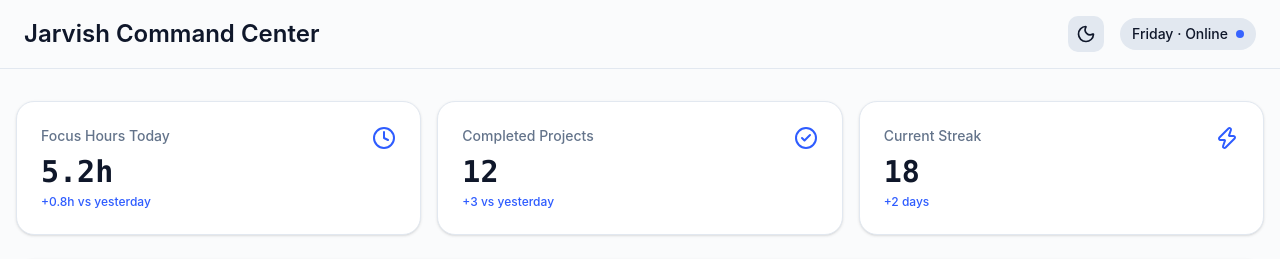
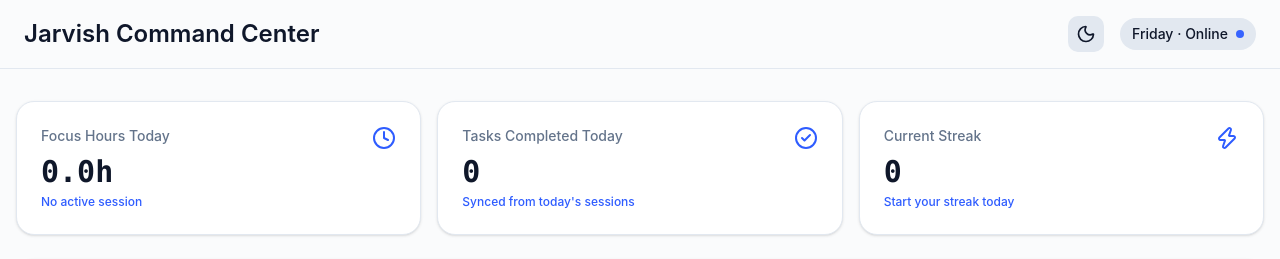
Before and after one commit to abhinav-dev2810/Jarvish-Command-Center, a Next.js app: page / in a window 1280 px wide. Shown: the top 259 px of the page. Built offline with nearby package versions, Linux system fonts and the light colour scheme; no server answers; the database is empty.

Commit message:
Connect StatsRow to real /stats/today/backen data

```diff
--- a/components/dashboard/stats-row.tsx
+++ b/components/dashboard/stats-row.tsx
@@ -1,6 +1,7 @@
 'use client'
 
-import { Clock, CheckCircle2, Zap } from 'lucide-react'
+import { useState, useEffect } from 'react'
+import { Clock, CheckCircle2, Zap, Loader2 } from 'lucide-react'
 
 interface StatCardProps {
   icon: React.ReactNode
@@ -26,26 +27,67 @@ function StatCard({ icon, label, value, delta }: StatCardProps) {
   )
 }
 
+interface TodayStats {
+  date: string
+  total_focus_hours: number
+  tasks_completed: number
+  streak_days: number
+  focus_active: boolean
+}
+
 export function StatsRow() {
+  const [stats, setStats] = useState<TodayStats | null>(null)
+  const [isLoading, setIsLoading] = useState(true)
+
+  useEffect(() => {
+    fetchStats()
+    const interval = setInterval(fetchStats, 10000)
+    return () => clearInterval(interval)
+  }, [])
+
+  const fetchStats = async () => {
+    try {
+      const response = await fetch('http://127.0.0.1:8008/stats/today')
+      if (!response.ok) throw new Error('Failed to fetch stats')
+      const data: TodayStats = await response.json()
+      setStats(data)
+    } catch (error) {
+      console.error('Stats backend (8008) failed:', error)
+    } finally {
+      setIsLoading(false)
+    }
+  }
+
+  if (isLoading) {
+    return (
+      <div className="grid grid-cols-1 gap-4 md:grid-cols-3">
+        <div className="rounded-2xl border border-border bg-card p-6 shadow-sm col-span-3 flex items-center justify-center text-muted-foreground">
+          <Loader2 size={18} className="animate-spin mr-2" />
+          Loading stats...
+        </div>
+      </div>
+    )
+  }
+
   return (
     <div className="grid grid-cols-1 gap-4 md:grid-cols-3">
       <StatCard
         icon={<Clock className="size-6" />}
         label="Focus Hours Today"
-        value="5.2h"
-        delta="+0.8h vs yesterday"
+        value={`${(stats?.total_focus_hours ?? 0).toFixed(1)}h`}
+        delta={stats?.focus_active ? '🟢 Session active now' : 'No active session'}
       />
       <StatCard
         icon={<CheckCircle2 className="size-6" />}
-        label="Completed Projects"
-        value="12"
-        delta="+3 vs yesterday"
+        label="Tasks Completed Today"
+        value={`${stats?.tasks_completed ?? 0}`}
+        delta="Synced from today's sessions"
       />
       <StatCard
         icon={<Zap className="size-6" />}
         label="Current Streak"
-        value="18"
-        delta="+2 days"
+        value={`${stats?.streak_days ?? 0}`}
+        delta={stats?.streak_days ? `${stats.streak_days} day(s) in a row` : 'Start your streak today'}
       />
     </div>
   )
```
